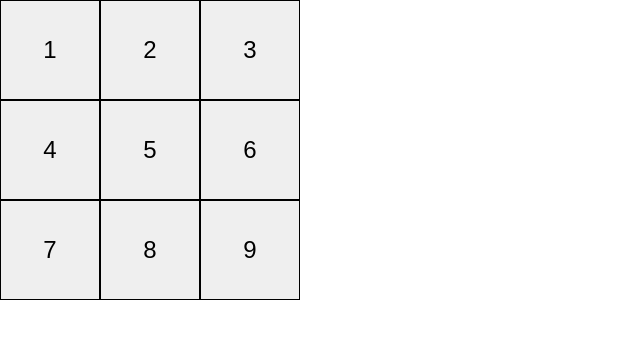
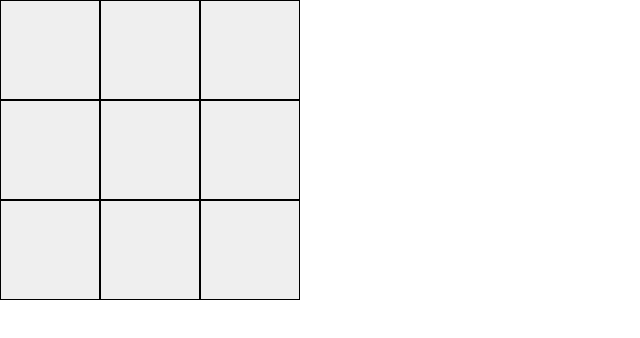
Before and after one commit to Graham-R7/ENSF381, a React (Create React App) app in the folder Lab07/tic-tac-toe/: page / in a window 1280 px wide. Shown: the top 338 px of the page, without its empty margins (0-640 px from the left). Built offline with nearby package versions, Linux system fonts and the light colour scheme.

Commit message:
Finished until pg10

```diff
--- a/Lab07/tic-tac-toe/src/App.js
+++ b/Lab07/tic-tac-toe/src/App.js
@@ -1,38 +1,39 @@
 import './App.css';
+import { useState } from "react";
 
-function App() {
+function Square() {
+  const [value, setValue] = useState(null);
+
+  function handleClick() {
+    setValue('X');
+  }
   return (
-    <Board />
-  );
-}
-
-export default App;
-
-function Square({ value }) {
-  return (
-    <button className="square">
+    <button
+      className="square"
+      onClick={handleClick}
+    >
       {value}
     </button>
   );
 }
 
-export function Board() {
+export default function Board() {
   return (
     <>
       <div className="board-row">
-        <Square value="1" />
-        <Square value="2" />
-        <Square value="3" />
+        <Square />
+        <Square />
+        <Square />
       </div>
       <div className="board-row">
-        <Square value="4" />
-        <Square value="5" />
-        <Square value="6" />
+        <Square />
+        <Square />
+        <Square />
       </div>
       <div className="board-row">
-        <Square value="7" />
-        <Square value="8" />
-        <Square value="9" />
+        <Square />
+        <Square />
+        <Square />
       </div>
     </>
   );
```
